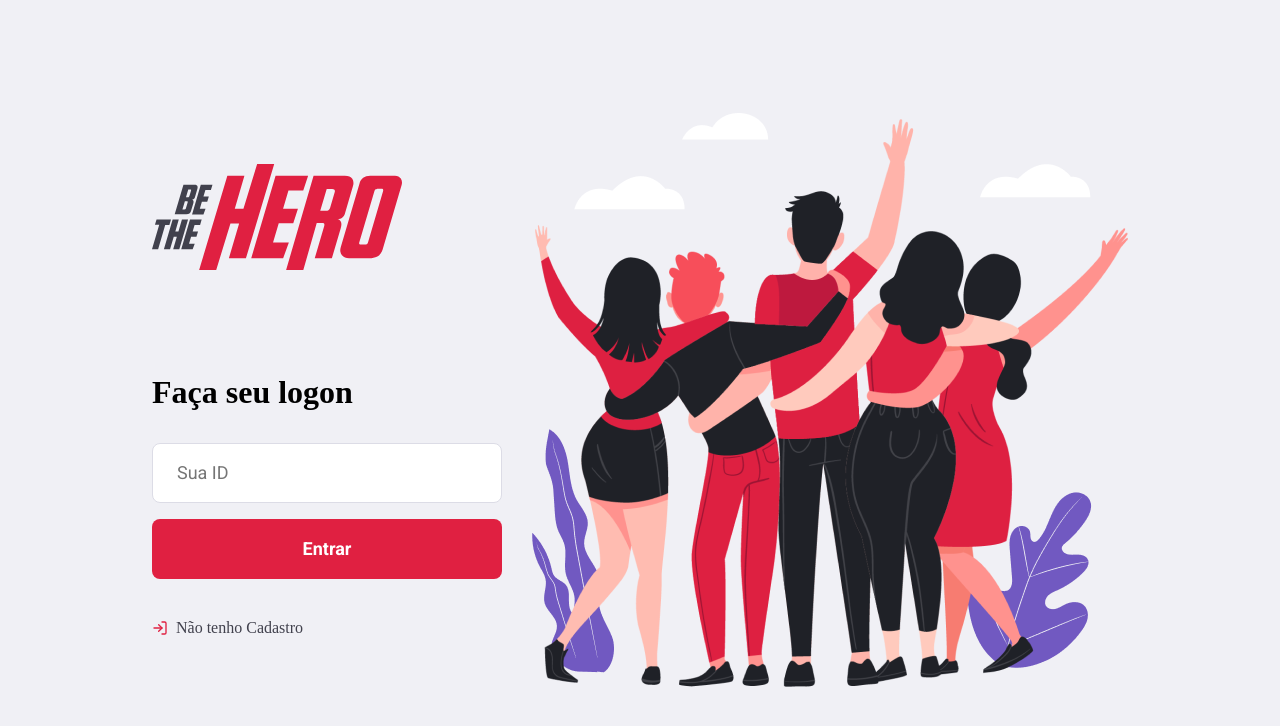
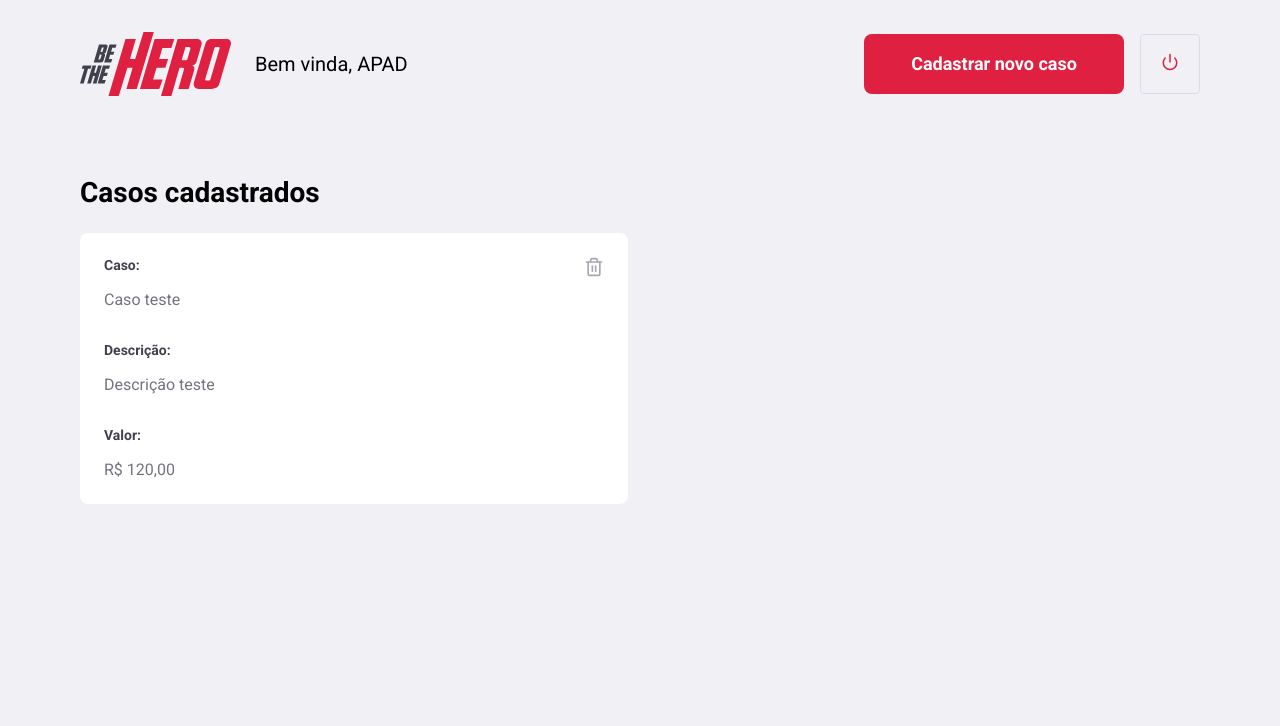
Before and after one commit to Avlye/semanaomnistack11, a React (Create React App) app in the folder frontend/: page /profile in a window 1280 px wide. Shown: the top 726 px of the page. Built offline with nearby package versions, Linux system fonts and the light colour scheme.

Commit message:
Criar página de perfil

```diff
--- a/frontend/package.json
+++ b/frontend/package.json
@@ -9,6 +9,7 @@
     "react": "^16.13.1",
     "react-dom": "^16.13.1",
     "react-icons": "^3.9.0",
+    "react-router-dom": "^5.1.2",
     "react-scripts": "3.4.1"
   },
   "scripts": {
--- a/frontend/src/App.js
+++ b/frontend/src/App.js
@@ -2,11 +2,11 @@
 
 import './global.css'
 
-import Logon from './pages/Logon'
+import Routes from './routes'
 
 function App() {
   return (
-    <Logon />
+    <Routes />
   )
 }
 
--- a/frontend/src/global.css
+++ b/frontend/src/global.css
@@ -8,7 +8,7 @@
 }
 
 body {
-    font: 400 14x 'Roboto', sans-serif;
+    font: 400 14px 'Roboto', sans-serif;
 
     background: #f0f0f5;
     -webkit-font-smoothing: antialiased;
@@ -54,3 +54,21 @@
 .button:hover {
     filter: brightness(90%);
 }
+
+.back-link {
+    display: flex;
+    align-items: center;
+    margin-top: 40px;
+    color: #41414d;
+    text-decoration: none;
+    font-weight: 500;
+    transition: opacity 0.2s;
+ }
+
+ .back-link svg {
+     margin-right: 8px;
+ }
+
+ .back-link:hover {
+     opacity: 0.8;
+ }
--- a/frontend/src/pages/Logon/index.js
+++ b/frontend/src/pages/Logon/index.js
@@ -1,4 +1,5 @@
 import React from 'react'
+import { Link } from 'react-router-dom'
 import { FiLogIn } from 'react-icons/fi'
 
 import './styles.css'
@@ -18,10 +19,10 @@
                     <input type="text" placeholder="Sua ID"/>
                     <button className="button" type="submit">Entrar</button>
 
-                    <a href="/register">
+                    <Link to="/register" className="back-link">
                         <FiLogIn size={16} color="#e02041" />
                         Não tenho Cadastro
-                    </a>
+                    </Link>
                 </form>
             </section>
 
--- a/frontend/src/pages/Logon/styles.css
+++ b/frontend/src/pages/Logon/styles.css
@@ -6,7 +6,7 @@
 
     display: flex;
     align-items: center;
-    justify-content: center;
+    justify-content: space-between;
 }
 
 .logon-container section.form {
@@ -23,21 +23,3 @@
     font-size: 32px;
     margin-bottom: 32px;
 }
-
-.logon-container section.form form a {
-    display: flex;
-    align-items: center;
-    margin-top: 40px;
-    color: #41414d;
-    text-decoration: none;
-    font-weight: 500;
-    transition: opacity 0.2s;
- }
-
- .logon-container section.form form a svg {
-     margin-right: 8px;
- }
-
- .logon-container section.form form a:hover {
-     opacity: 0.8;
- }
--- /dev/null
+++ b/frontend/src/pages/Profile/index.js
@@ -0,0 +1,42 @@
+import React from 'react'
+import { Link } from 'react-router-dom'
+import { FiPower, FiTrash2 } from 'react-icons/fi'
+
+import './styles.css'
+import logoImg from '../../assets/logo.svg'
+
+
+export default function Profile() {
+    return (
+        <div className="profile-container">
+            <header>
+                <img src={logoImg} alt="Be the Hero"/>
+                <span>Bem vinda, APAD</span>
+
+                <Link to="/incidents/new" className="button">Cadastrar novo caso</Link>
+                <button type="button">
+                    <FiPower size={18} color="#e02041" />
+                </button>
+            </header>
+
+            <h1>Casos cadastrados</h1>
+
+            <ul>
+                <li>
+                    <strong>Caso: </strong>
+                    <p>Caso teste</p>
+
+                    <strong>Descrição: </strong>
+                    <p>Descrição teste</p>
+
+                    <strong>Valor: </strong>
+                    <p>R$ 120,00</p>
+
+                    <button type="button">
+                        <FiTrash2 size={20} color="#a8a8b3"/>
+                    </button>
+                </li>
+            </ul>
+        </div>
+    )
+}
--- /dev/null
+++ b/frontend/src/pages/Profile/styles.css
@@ -0,0 +1,86 @@
+.profile-container {
+    width: 100%;
+    max-width: 1180px;
+    padding: 0 30px;
+    margin: 32px auto;
+}
+
+.profile-container header {
+    display: flex;
+    align-items: center;
+}
+
+.profile-container header span {
+    font-size: 20px;
+    margin-left: 24px;
+}
+
+.profile-container header img {
+    height: 64px;
+}
+
+.profile-container header a {
+    margin-left: auto;
+    width: 260px;
+    margin-top: 0;
+}
+
+.profile-container header button {
+    height: 60px;
+    width: 60px;
+    border-radius: 4px;
+    border: 1px solid #dcdce6;
+    background: transparent;
+    margin-left: 16px;
+    transition: border-color 0.2s;
+}
+
+.profile-container header button:hover {
+    border-color: #999;
+}
+
+.profile-container h1 {
+    margin-top: 80px;
+    margin-bottom: 24px;
+}
+
+.profile-container ul {
+    display: grid;
+    grid-template-columns: repeat(2, 1fr);
+    grid-gap: 24px;
+    list-style: none;
+}
+
+.profile-container ul li {
+    background: #fff;
+    padding: 24px;
+    border-radius: 8px;
+    position: relative;
+}
+
+.profile-container ul li button {
+    background: transparent;
+    position: absolute;
+    right: 24px;
+    top: 24px;
+    border: 0;
+}
+
+.profile-container ul li button:hover {
+    opacity: 0.8;
+}
+
+.profile-container ul li strong {
+    display: block;
+    margin-bottom: 16px;
+    color: #41414d;
+}
+.profile-container ul li p + strong {
+    margin-top: 32px;
+}
+
+.profile-container ul li p {
+    color: #737380;
+    line-height: 21px;
+    font-size: 16px;
+}
--- /dev/null
+++ b/frontend/src/pages/Register/index.js
@@ -0,0 +1,42 @@
+import React from 'react'
+
+import './styles.css'
+
+import logoImg from '../../assets/logo.svg'
+import { Link } from 'react-router-dom'
+import { FiArrowLeft } from 'react-icons/fi'
+
+export default function Register() {
+    return (
+        <div className="register-container">
+            <div className="content">
+                <section>
+                    <img src={logoImg} alt="Be the Hero"/>
+
+                    <h1>Cadastro</h1>
+                    <p>Faça seu cadastro, entre na plataforma e ajude pessoas a encontrarem os casos da sua ONG.</p>
+
+                    <Link to="/" className="back-link">
+                        <FiArrowLeft size={16} color="#e02041" />
+                        Não tenho Cadastro
+                    </Link>
+                </section>
+
+                <form>
+                    <input placeholder="Nome da Ong"/>
+                    <input type="email" placeholder="E-mail"/>
+                    <input type="text" placeholder="Whatsapp"/>
+
+                    <div className="input-group">
+                        <input placeholder="Cidade"/>
+                        <input placeholder="UF" style={{width: 80}}/>
+                    </div>
+
+                    <button className="button" type="submit">
+                        Cadastrar
+                    </button>
+                </form>
+            </div>
+        </div>
+    )
+}
--- /dev/null
+++ b/frontend/src/pages/Register/styles.css
@@ -0,0 +1,54 @@
+.register-container {
+    width: 100%;
+    max-width: 1120px;
+    height: 100vh;
+    margin: 0 auto;
+
+    display: flex;
+    align-items: center;
+    justify-content: center;
+}
+
+.register-container .content {
+    width: 100%;
+    padding: 96px;
+    background: #f0f0f5;
+    box-shadow: 0 0 100px rgba(0, 0, 0, 0.1);
+
+    display: flex;
+    justify-content: space-between;
+    align-items: center;
+}
+
+.register-container .content section {
+    width:  100%;
+    max-width: 380px;
+}
+
+.register-container .content section h1 {
+    margin: 64px 0 32px;
+    font-size: 32px;
+}
+
+.register-container .content section p {
+    font-size: 18px;
+    color: #737380;
+    line-height: 32px;
+}
+
+.register-container .content form {
+    width: 100%;
+    max-width: 450px;
+}
+
+.register-container .content form input {
+    margin-top: 8px;
+}
+
+.register-container .content form .input-group {
+    display: flex;
+}
+
+.register-container .content form .input-group input + input {
+    margin-left: 8px;
+}
--- /dev/null
+++ b/frontend/src/routes.js
@@ -0,0 +1,19 @@
+import React from 'react'
+import { BrowserRouter, Route, Switch } from 'react-router-dom'
+
+import Logon from './pages/Logon'
+import Register from './pages/Register'
+import Profile from './pages/Profile'
+
+export default function Routes() {
+
+    return (
+        <BrowserRouter>
+            <Switch>
+                <Route path="/" exact component={Logon} />
+                <Route path="/register" component={Register} />
+                <Route path="/profile" component={Profile} />
+            </Switch>
+        </BrowserRouter>
+    )
+}
```
Also changed, not shown: 1 other file (tests, documents, lock files or other folders).
